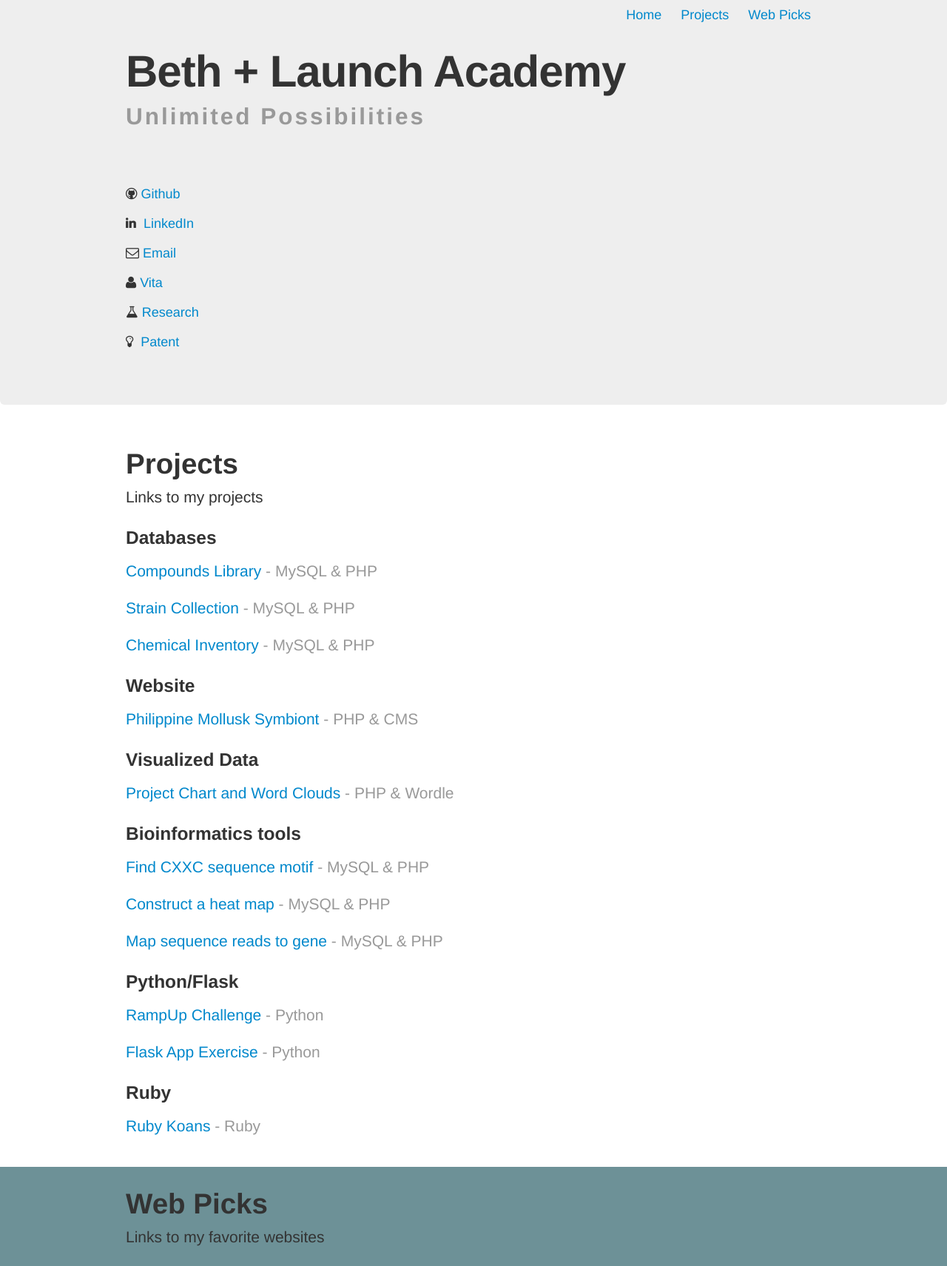
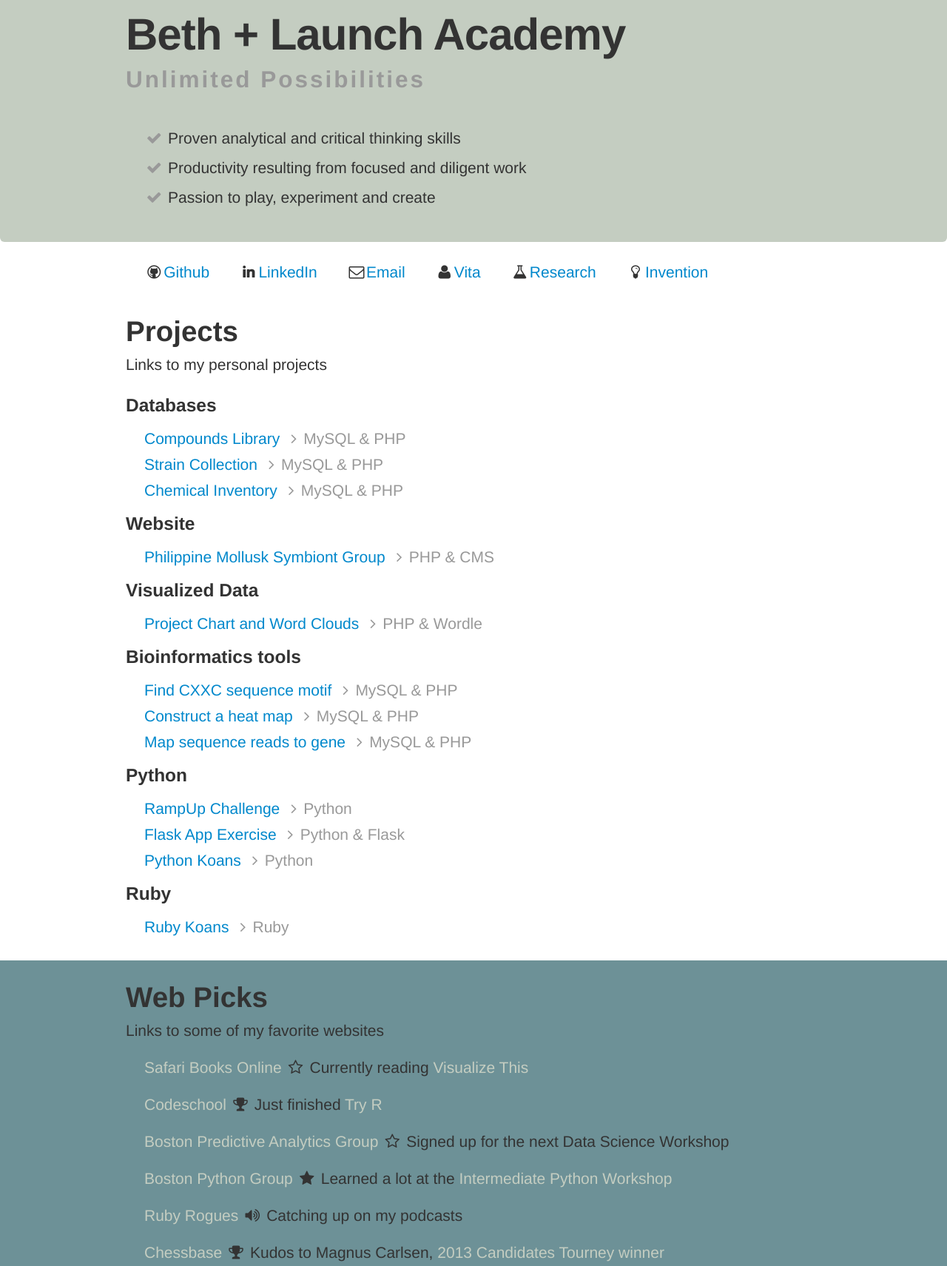
Before and after one commit to anaerobeth/html-app, a plain HTML site: page index.html in a window 1280 px wide. Shown: the part 57-1768 px from the top of the page at 74% size. Drawn offline with Linux system fonts and the light colour scheme.

Commit message:
Fix nav and validate html

```diff
--- a/index.html
+++ b/index.html
@@ -3,21 +3,36 @@
     <head>
         <title>Launch Academy</title>
         <meta name="viewport" content="width=device-width, initial-scale=1.0">
+        <meta http-equiv="Content-Type" content="text/html; charset=utf-8">
         <!-- Bootstrap -->
         <link href="css/bootstrap.css" rel="stylesheet" media="screen">
-        <link href="css/font-awesome.min.css" rel="stylesheet" medio="screen">
+        <link href="css/font-awesome.min.css" rel="stylesheet" media="screen">
     <style type="text/css">
-        .footer {
-            background-color: #28363D;
-            padding-top: 20px
-        }
         .subtitle {
             letter-spacing: 3px;
         }
-        .myicons {
-            color: #99ff33;
-            font-size: 25px;
-            text-shadow: 0px 1px 1px #000;
+        ul {
+            list-style-type: none;
+        }
+        .alt-link-style {
+            color: #C4CDC1;
+        }
+        .iconlist {
+            float:left;
+            display:block;
+            padding: 0 40px 0 0;
+        }
+        .hero-unit {
+            padding: 10px 0;
+        }
+        .pitch li {
+            padding: 5px 0 0 0;
+        }
+        .projects li {
+            margin-bottom: 5px;
+        }
+        .alt-nav-style {
+            color: #28363D;
         }
         .blockA {
             background-color: #658B6F;
@@ -28,61 +43,106 @@
         .blockC {
             background-color: #C4CDC1;
         }
+        .blockD {
+            background-color: #DEE1DD;
+        }
+        .footer {
+            background-color: #28363D;
+            padding-top: 20px
+        }
     </style>
     </head>
     <body>
-        <div class="hero-unit">
-            <div class="container">
+        <div class="hero-unit blockC">
+                <div class="container">
                 <ul class="nav nav-pills pull-right">
-                    <li><a href="#home">Home</a></li>
-                    <li><a href="#projects">Projects</a></li>
-                    <li><a href="#picks">Web Picks</a></li>
+                    <li><a class="alt-nav-style" href="#home">Home</a></li>
+                    <li><a class="alt-nav-style" href="#projects">Projects</a></li>
+                    <li><a class="alt-nav-style" href="#webpicks">Web Picks</a></li>
                 </ul>
-            </div>
+                </div>
+            <a id="home"></a>
             <div class="container">
                 <h1>Beth + Launch Academy</h1>
                 <h2 class="muted subtitle">Unlimited Possibilities</h2>
-                <br />
-                <br />
-                </div>
-        <div class="container">
-            <p><i class="icon-github"></i>  <a href="https://github.com/anaerobeth">Github</a></p>
-            <p><i class="icon-linkedin"></i>  &nbsp;<a href="www.linkedin.com/in/elizabethtenorio">LinkedIn</a></p>
-            <p><i class="icon-envelope"></i>  <a href="mailto:betsky98@gmail.com">Email</a></p>
-            <p><i class="icon-user"></i>  <a href="http://www.oglf.org/TenorioCV.htm">Vita</a></p>
-            <p><i class="icon-beaker"></i>  <a href="http://sackler.tufts.edu/Academics/Postdocs/Beth-Tenorio">Research</a></p>
-            <p><i class="icon-lightbulb"></i> &nbsp;<a href="http://tinyurl.com/y8fzlgy">Patent</a></p>
+            </div>
+            <div class="container lead pitch">
+            <br />
+                <ul>
+                    <li><i class="icon-ok muted"></i> Proven analytical and critical thinking skills<li>
+                    <li><i class="icon-ok muted"></i> Productivity resulting from focused and diligent work<li>
+                    <li><i class="icon-ok muted"></i> Passion to play, experiment and create<li>
+                </ul>
+            </div>
+        </div>
+        <div class="lead">
+            <div class="container">
+                <ul>
+                    <li class="iconlist"><i class="icon-github"></i><a href="https://github.com/anaerobeth">Github</a></li>
+                    <li class="iconlist"><i class="icon-linkedin"></i><a href="www.linkedin.com/in/elizabethtenorio">LinkedIn</a></li>
+                    <li class="iconlist"><i class="icon-envelope"></i><a href="mailto:betsky98@gmail.com">Email</a></li>
+                    <li class="iconlist"><i class="icon-user"></i><a href="http://www.oglf.org/TenorioCV.htm">Vita</a></li>
+                    <li class="iconlist"><i class="icon-beaker"></i><a href="http://sackler.tufts.edu/Academics/Postdocs/Beth-Tenorio">Research</a></li>
+                    <li class="iconlist"><i class="icon-lightbulb"></i><a href="http://tinyurl.com/y8fzlgy">Invention</a></li>
+                </ul>
             </div>
         </div>
         <div class="container">
+        </div>
+        <div class="container projects">
             <br />
+            <a id="projects"></a>
             <h1>Projects</h1>
-            <p class="lead">Links to my projects</p>
+            <p class="lead">Links to my personal projects</p>
             <h3>Databases</h3>
-            <p class="lead"><a href="http://compounds.barabas.us/compounds/">Compounds Library</a><span class="muted"> - MySQL & PHP</span></p>
-            <p class="lead"><a href="http://compounds.barabas.us/strains/">Strain Collection</a><span class="muted"> - MySQL & PHP</span></p>
-            <p class="lead"><a href="http://compounds.barabas.us/chemicals/">Chemical Inventory</a><span class="muted"> - MySQL & PHP</span></p>
+            <ul>
+                <li class="lead"><a href="http://compounds.barabas.us/compounds/">Compounds Library </a><span class="muted"><i class="icon-angle-right"></i>MySQL & PHP</span></li>
+                <li class="lead"><a href="http://compounds.barabas.us/strains/">Strain Collection </a><span class="muted"><i class="icon-angle-right"></i>MySQL & PHP</span></li>
+                <li class="lead"><a href="http://compounds.barabas.us/chemicals/">Chemical Inventory </a><span class="muted"><i class="icon-angle-right"></i>MySQL & PHP</span></li>
+            </ul>
             <h3>Website</h3>
-            <p class="lead"><a href="http://www.pmsicbg.org">Philippine Mollusk Symbiont</a><span class="muted"> - PHP & CMS</span></p>
+            <ul>
+                <li class="lead"><a href="http://www.pmsicbg.org">Philippine Mollusk Symbiont Group </a><span class="muted"><i class="icon-angle-right"></i>PHP & CMS</span></li>
+            </ul>
             <h3>Visualized Data</h3>
-            <p class="lead"><a href="http://www.pmsicbg.org/index.php">Project Chart and Word Clouds</a><span class="muted"> - PHP & Wordle</p>
+            <ul>
+                <li class="lead"><a href="http://www.pmsicbg.org/index.php">Project Chart and Word Clouds </a><span class="muted"><i class="icon-angle-right"></i>PHP & Wordle</span></li>
+            </ul>
             <h3>Bioinformatics tools</h3>
-            <p class="lead"><a href="https://github.com/anaerobeth/bioinformatics-toolkit/blob/master/findCXXCsites.php">Find CXXC sequence motif</a><span class="muted"> - MySQL & PHP</span></p>
-            <p class="lead"><a href="https://github.com/anaerobeth/bioinformatics-toolkit/blob/master/heatmapGenes.php">Construct a heat map</a><span class="muted"> - MySQL & PHP</span></p>
-            <p class="lead"><a href="https://github.com/anaerobeth/bioinformatics-toolkit/blob/master/mapToGene.php">Map sequence reads to gene</a><span class="muted"> - MySQL & PHP </span></p>
-            <h3>Python/Flask</h3>
-            <p class="lead"><a href="https://github.com/anaerobeth/thirty_day_challenge">RampUp Challenge</a><span class="muted"> - Python</p>
-            <p class="lead"><a href="https://github.com/anaerobeth/dev-sprint2">Flask App Exercise</a><span class="muted"> - Python</p>
+            <ul>
+                <li class="lead"><a href="https://github.com/anaerobeth/bioinformatics-toolkit/blob/master/findCXXCsites.php">Find CXXC sequence motif </a><span class="muted"><i class="icon-angle-right"></i>MySQL & PHP</span></li>
+                <li class="lead"><a href="https://github.com/anaerobeth/bioinformatics-toolkit/blob/master/heatmapGenes.php">Construct a heat map </a><span class="muted"><i class="icon-angle-right"></i>MySQL & PHP</span></li>
+                <li class="lead"><a href="https://github.com/anaerobeth/bioinformatics-toolkit/blob/master/mapToGene.php">Map sequence reads to gene </a><span class="muted"><i class="icon-angle-right"></i>MySQL & PHP </span></li>
+            </ul>
+            <h3>Python</h3>
+            <ul>
+                <li class="lead"><a href="https://github.com/anaerobeth/thirty_day_challenge">RampUp Challenge </a><span class="muted"><i class="icon-angle-right"></i>Python</span></li>
+                <li class="lead"><a href="https://github.com/anaerobeth/dev-sprint2">Flask App Exercise </a><span class="muted"><i class="icon-angle-right"></i>Python & Flask</span></li>
+                <li class="lead"><a href="https://github.com/anaerobeth/python-koans">Python Koans </a><span class="muted"><i class="icon-angle-right"></i>Python</span></li>
+            </ul>
             <h3>Ruby</h3>
-            <p class="lead"><a href="https://github.com/anaerobeth/ruby-koans">Ruby Koans</a><span class="muted"> - Ruby</p>
+            <ul>
+                <li class="lead"><a href="https://github.com/anaerobeth/ruby-koans">Ruby Koans </a><span class="muted"><i class="icon-angle-right"></i>Ruby</span></li>
+            </ul>
             <br />
-
         </div>
         <div class="blockB">
             <div class="container">
                 <br />
+                <a id="webpicks"></a>
                 <h1>Web Picks</h1>
-                <p class="lead">Links to my favorite websites</p>
+                <p class="lead">Links to some of my favorite websites</p>
+                <ul>
+                    <li class="lead"><a class="alt-link-style" href="http://www.safaribooksonline.com/">Safari Books Online  </a><i class="icon-star-empty"></i>  Currently reading <a class="alt-link-style" href="http://my.safaribooksonline.com/book/web-development/usability/9781118140260">Visualize This</a></li>
+                    <li class="lead"><a class="alt-link-style" href="http://www.codeschool.com/">Codeschool </a><i class="icon-trophy"></i> Just finished <a class="alt-link-style" href="http://www.codeschool.com/courses/try-r">Try R</a></li>
+                    <li class="lead"><a class="alt-link-style" href="http://www.meetup.com/Boston-Predictive-Analytics/">Boston Predictive Analytics Group </a><i class="icon-star-empty"></i> Signed up for the next Data Science Workshop</li>
+                    <li class="lead"><a class="alt-link-style" href="http://meetup.bostonpython.com/">Boston Python Group </a><i class="icon-star"></i> Learned a lot at the <a class="alt-link-style" href="http://meetup.bostonpython.com/events/72888922/">Intermediate Python Workshop</a></li>
+                    <li class="lead"><a class="alt-link-style" href="http://www.rubyrogues.com">Ruby Rogues </a><i class="icon-volume-up"></i>  Catching up on my podcasts</li>
+                    <li class="lead"><a class="alt-link-style" href="http://www.chessbase.com">Chessbase </a><i class="icon-trophy"></i> Kudos to Magnus Carlsen, <a class="alt-link-style" href="http://chessbase.com/Home/TabId/211/PostId/4009346/candidates-r14--leaders-lose-carlsen-qualifies-020413.aspx">2013 Candidates Tourney winner</a></li>
+<li><img src="img/kramnik-carlsen-2013.jpg" alt="Vladimir Kramnik and Magnus Carlsen 2013">
+<p>Two great chess masters: Vladimir Kramnik and Magnus Carlsen. I am a huge fan of both.</p></li>
+                </ul>
+                <br />
                 <h3><i class="icon-leaf"></i> Thanks for visiting!</h3>
                 <br />
             </div>
@@ -91,7 +151,7 @@
                 <!-- Footer -->
         <div class="footer">
             <div class="container">
-                <p class="muted pull-right">This website is brought to you by <a href="http://www.w3.org/">HTML</a>, <a href="http://twitter.github.com/bootstrap/index.html">Bootstrap</a>, <a href="http://www.iconicfonts.net/icon-font/font-awesome">Font-awesome</a>, <a href="http://www.vim.org/">Vim</a> and <a href="http://en.wikipedia.org/wiki/Dvorak_Simplified_Keyboard">Dvorak</a>.&nbsp;&nbsp;&copy; 2013 IDK Labs</p>
+                <p class="muted pull-right">This website is brought to you by <a class="alt-link-style" href="http://www.w3.org/">HTML</a>, <a class="alt-link-style" href="http://twitter.github.com/bootstrap/index.html">Bootstrap</a>, <a class="alt-link-style" href="http://www.iconicfonts.net/icon-font/font-awesome">Font-awesome</a>, <a class="alt-link-style" href="http://www.vim.org/">Vim</a> and <a class="alt-link-style" href="http://en.wikipedia.org/wiki/Dvorak_Simplified_Keyboard">Dvorak</a>.&nbsp;&nbsp;&copy; 2013 IDK Labs</p>
             </div>
         </div>
 
```
Also changed, not shown: img/kramnik-carlsen-2013.jpg (added), 2 other files.
